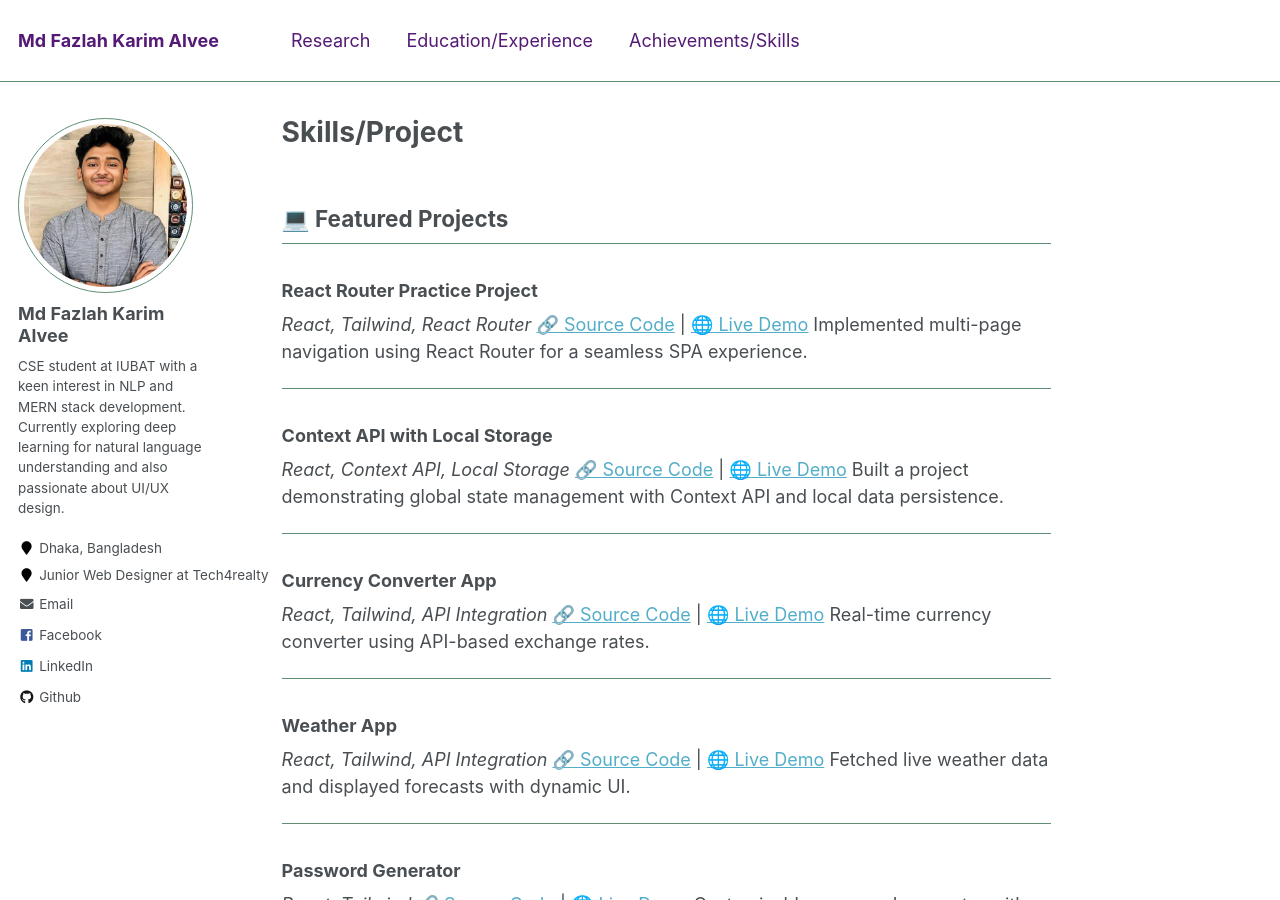
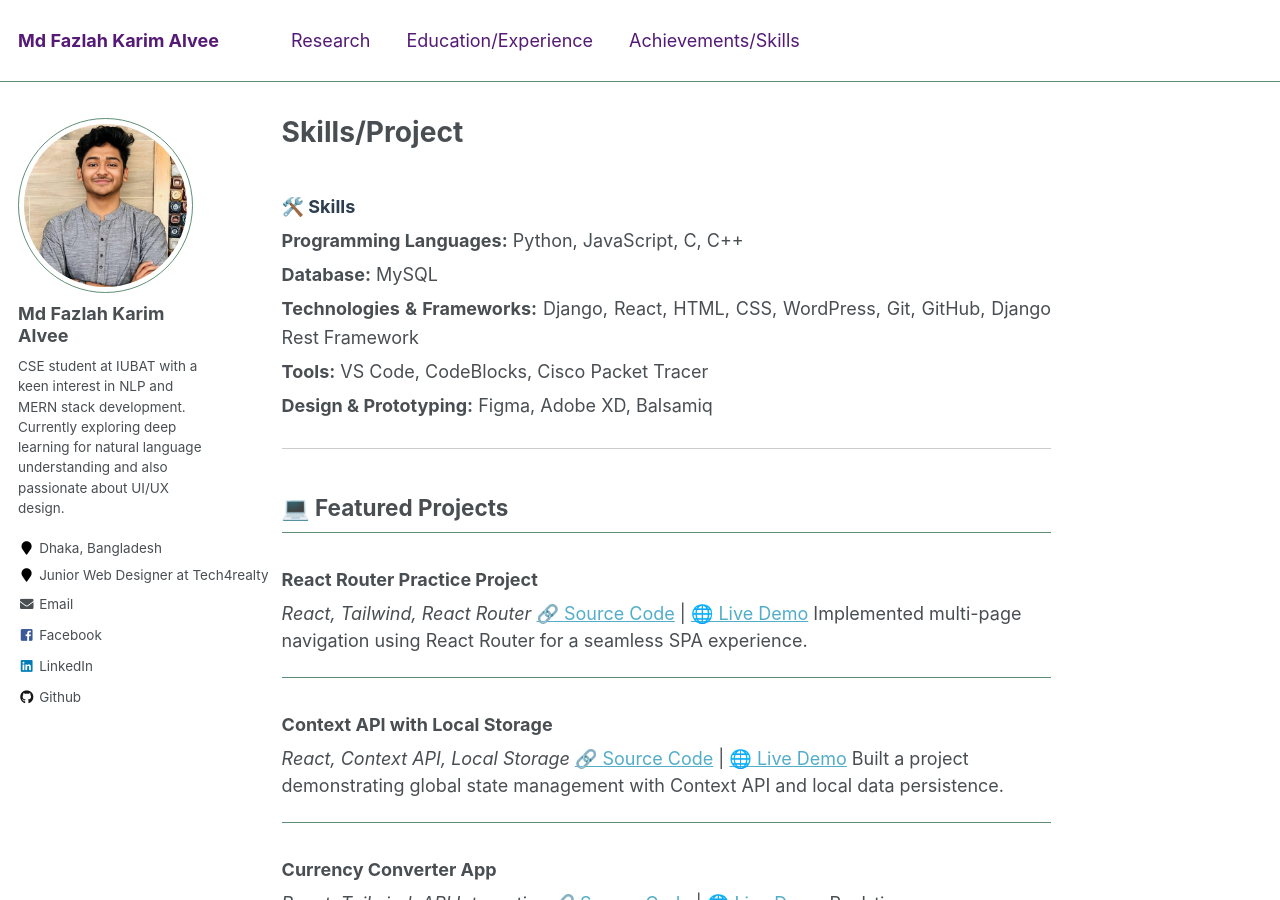
Before and after one commit to Alvee3120/alvee3120.github.io, a Jekyll site: the page built from _pages/skills.md, in a window 1280 px wide and 900 px high. Built offline with Jekyll 4.4.1, drawn with Linux system fonts in a browser that asks for light colours.

Commit message:
Add skills section to skills.md
Added skills section with programming languages, databases, technologies, tools, and design software.

```diff
--- a/_pages/skills.md
+++ b/_pages/skills.md
@@ -6,7 +6,33 @@ permalink: /skills/
 
 ---
 
+<div style="text-align: justify; line-height: 1.6; margin-bottom: 1.5em;">
 
+  <h3 style="margin-bottom: 0.5em; color: #2c3e50;">🛠️ Skills</h3>
+
+  <p style="margin: 0.3em 0;">
+    <strong>Programming Languages:</strong> Python, JavaScript, C, C++
+  </p>
+
+  <p style="margin: 0.3em 0;">
+    <strong>Database:</strong> MySQL
+  </p>
+
+  <p style="margin: 0.3em 0;">
+    <strong>Technologies & Frameworks:</strong> Django, React, HTML, CSS, WordPress, Git, GitHub, Django Rest Framework
+  </p>
+
+  <p style="margin: 0.3em 0;">
+    <strong>Tools:</strong> VS Code, CodeBlocks, Cisco Packet Tracer
+  </p>
+
+  <p style="margin: 0.3em 0;">
+    <strong>Design & Prototyping:</strong> Figma, Adobe XD, Balsamiq
+  </p>
+
+</div>
+
+<hr style="border: none; border-top: 1px solid #ccc; margin: 1.5em 0;">
 
 ## 💻 Featured Projects
 
```
